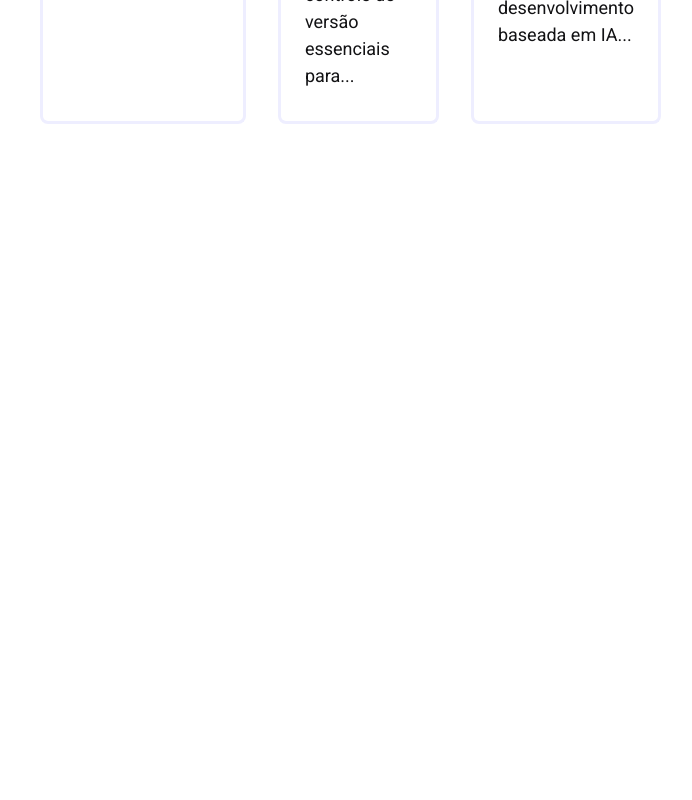
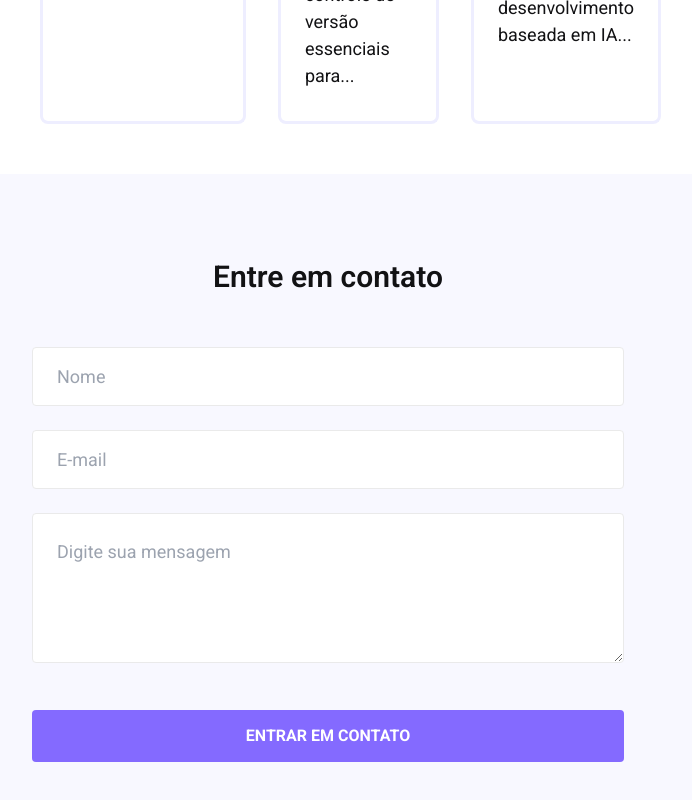
Before and after one commit to lucasrodriguescunha/tech-blog-codelab, a Next.js app: page / in a window 1280 px wide. Shown: the part 1793-2593 px from the top of the page, without its empty margins (312-1004 px from the left). Before the commit the page ends 1967 px from the top, so only its background shows below. Built offline with nearby package versions, Linux system fonts and the light colour scheme.

Commit message:
feat: add ContactForm component to Container for user inquiries

```diff
--- a/components/Container/Container.tsx
+++ b/components/Container/Container.tsx
@@ -1,5 +1,6 @@
 import HeroBanner from '@/components/HeroBanner/HeroBanner';
 import ArticleList from '@/components/ArticleList/ArticleList';
+import ContactForm from '@/components/ContactForm/ContactForm';
 
 import styles from './Container.module.css';
 
@@ -8,6 +9,7 @@ export default function Container() {
         <div className={styles.container}>
             <HeroBanner/>
             <ArticleList/>
+            <ContactForm/>
         </div>
     );
 }
```
